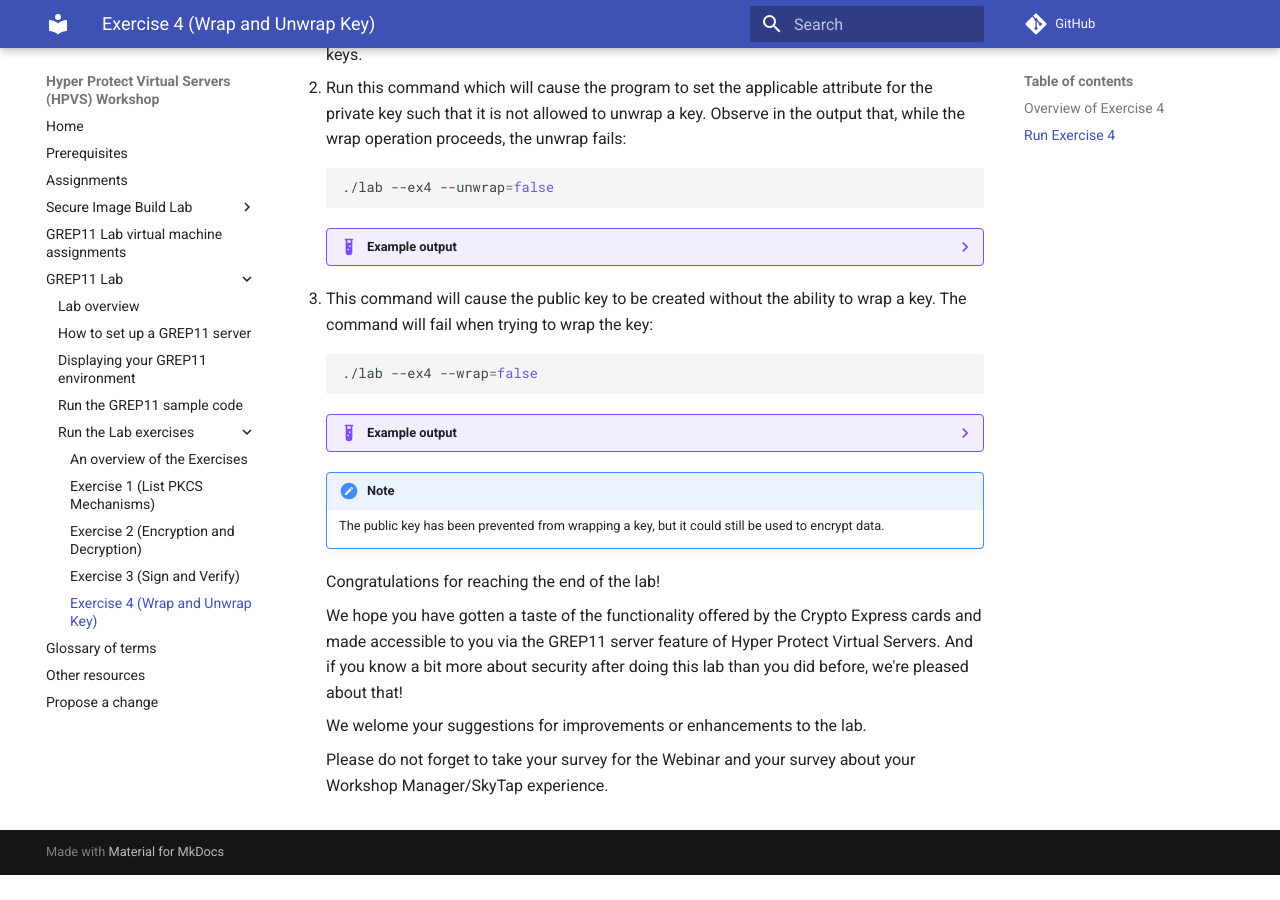
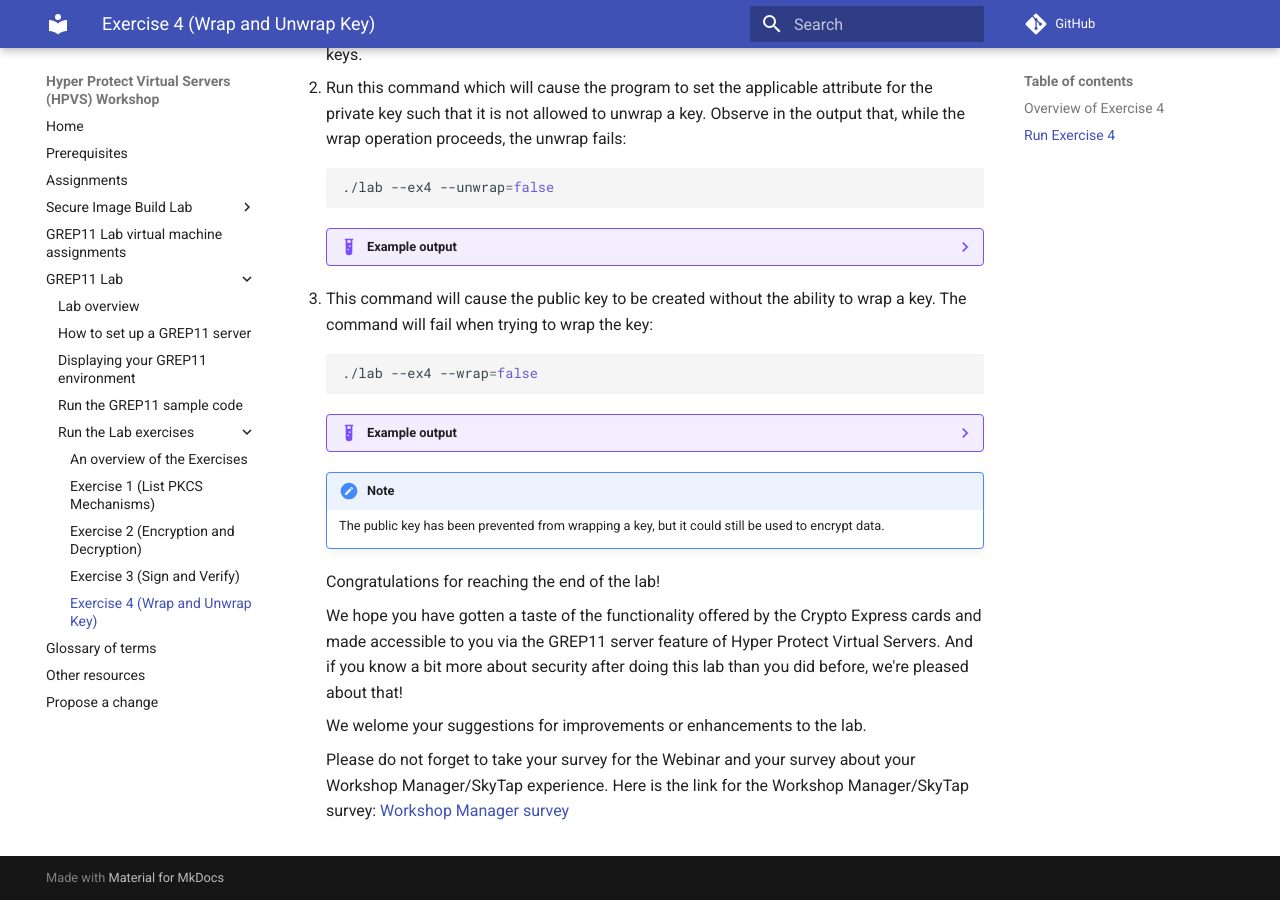
Before and after one commit to ibm-wsc/hyper-protect-virtual-servers-workshop, an MkDocs documentation site: the page built from docs/grep11-lab/lab-exercise4.md, in a window 1280 px wide and 900 px high, scrolled down 1176 px. Built offline with MkDocs 1.6.1 and Material for MkDocs 9.7.7, drawn with Linux system fonts in a browser that asks for light colours; comment, search, counter and statistics services are not loaded; before the commit the page ends 2051 px from its top, so only the background shows below that.

Commit message:
workshop manager / skytap survey

```diff
--- a/docs/grep11-lab/lab-exercise4.md
+++ b/docs/grep11-lab/lab-exercise4.md
@@ -109,3 +109,4 @@ In this exercise, the following use case will be demonstrated- securely transmit
     We welome your suggestions for improvements or enhancements to the lab.
 
     Please do not forget to take your survey for the Webinar and your survey about your Workshop Manager/SkyTap experience.
+    Here is the link for the Workshop Manager/SkyTap survey: [Workshop Manager survey](https://www.surveygizmo.com/s3/5541805/Workshop-Manager-Survey?ws=https://ibm.biz/Bdqhgz){target=_blank}
```
